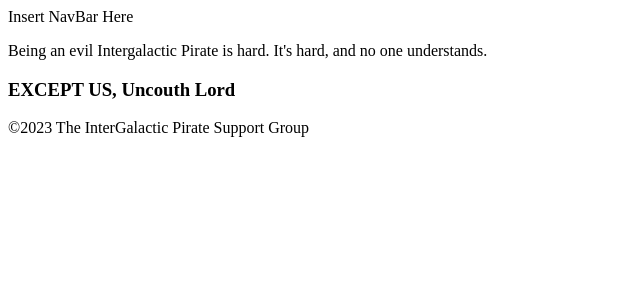
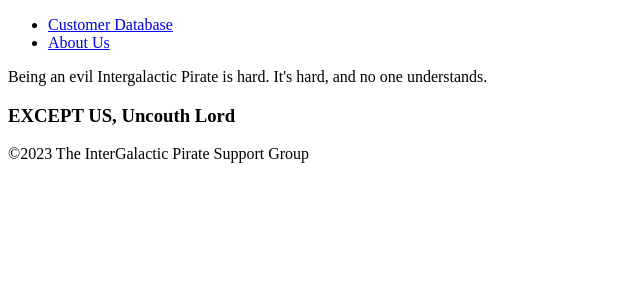
Before and after one commit to jwdiller/CSC289-Group2-Inventory, a Django app: page /about/ in a window 1280 px wide. Shown: the top 300 px of the page, without its empty margins (0-640 px from the left). Run offline with Django 4.2, Linux system fonts and the light colour scheme.

Commit message:
Update base.html

```diff
--- a/app/core/templates/base.html
+++ b/app/core/templates/base.html
@@ -5,7 +5,10 @@
 </head>
 <body>
 	<nav class="navbar">
-		Insert NavBar Here
+		<ul>
+			<li><a href="{% url 'customer' %}">Customer Database</a></li>
+			<li><a href="{% url 'about' %}">About Us</a></li>
+		</ul>
 	</nav>
 	<div class="container">
 		{% block content %}
```
